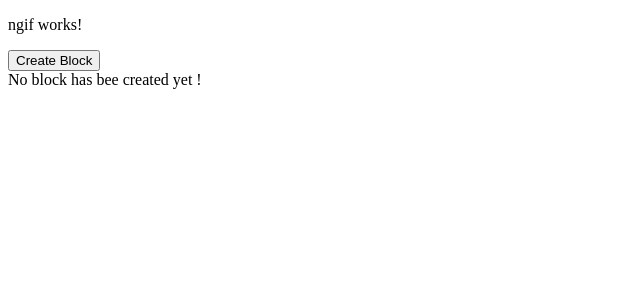
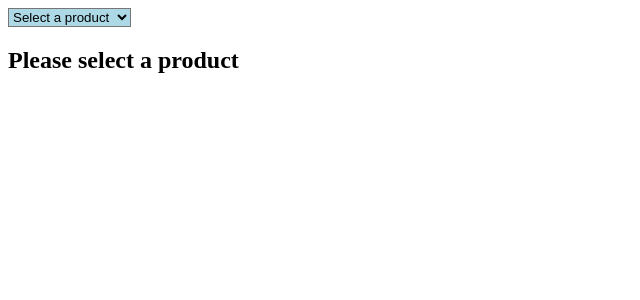
Before and after one commit to bhavey-2021/Angular-Youtube, an Angular app: page / in a window 1280 px wide. Shown: the top 300 px of the page, without its empty margins (0-640 px from the left). Built offline with nearby package versions, Linux system fonts and the light colour scheme.

Commit message:
ngSwitch

```diff
--- a/src/app/app.component.html
+++ b/src/app/app.component.html
@@ -1,3 +1,3 @@
-<app-ngif></app-ngif>
+<app-ngswitch></app-ngswitch>
 
 <br>
--- a/src/app/app.module.ts
+++ b/src/app/app.module.ts
@@ -8,6 +8,7 @@ import { ClassStyleComponent } from './databind/class-style/class-style.componen
 import { EventbindComponent } from './databind/eventbind/eventbind.component';
 import { TwoWayComponent } from './databind/two-way/two-way.component';
 import { NgifComponent } from './ngif/ngif.component';
+import { NgswitchComponent } from './ngswitch/ngswitch.component';
 
 @NgModule({
   declarations: [
@@ -16,7 +17,8 @@ import { NgifComponent } from './ngif/ngif.component';
     ClassStyleComponent,
     EventbindComponent,
     TwoWayComponent,
-    NgifComponent
+    NgifComponent,
+    NgswitchComponent
   ],
   imports: [
     BrowserModule,
--- /dev/null
+++ b/src/app/ngswitch/ngswitch.component.css
@@ -0,0 +1,4 @@
+.form-contol
+{
+  background-color:lightblue
+}
--- /dev/null
+++ b/src/app/ngswitch/ngswitch.component.html
@@ -0,0 +1,22 @@
+<div class="container">
+  <div class="col-md-4">
+    <select class=form-contol (change)="getProductVal($event)">
+      <option value="Default">Select a product</option>
+      <option value="Laptop">Laptop</option>
+      <option value="Mobile">Mobile</option>
+        <option value="TV">TV</option>
+        <option value="Washing Machile">Washing Machile</option>
+
+    </select>
+  </div>
+  <div>
+    <!--to show the selected item as text on web page we use "ngSwitch"-->
+    <div class="col-md-12" [ngSwitch]="selectedProduct">
+      <h2 class="text-success" *ngSwitchCase=>Please select a product</h2>
+      <h2 class="text-success" *ngSwitchCase="'Laptop'">Laptop</h2>
+      <h2 class="text-success" *ngSwitchCase="'Mobile'">Mobile</h2>
+      <h2 class="text-success" *ngSwitchCase="'TV'">TV</h2>
+      <h2 class="text-success" *ngSwitchCase="'Washing Machile'">Washing Machile</h2>
+    </div>
+  </div>
+</div>
--- /dev/null
+++ b/src/app/ngswitch/ngswitch.component.ts
@@ -0,0 +1,20 @@
+import { Component, OnInit } from '@angular/core';
+
+@Component({
+  selector: 'app-ngswitch',
+  templateUrl: './ngswitch.component.html',
+  styleUrls: ['./ngswitch.component.css']
+})
+export class NgswitchComponent implements OnInit {
+
+  constructor() { }
+
+  ngOnInit(): void {
+  }
+  selectedProduct: string | undefined;
+  getProductVal(val:any)
+  {
+  console.log(val.target.value);//this gives the opetion selected in the console
+  this.selectedProduct=val.target.value;//this will print the selected item frm the drop box
+}
+}
```
Also changed, not shown: 1 other file (tests, documents, lock files or other folders).
